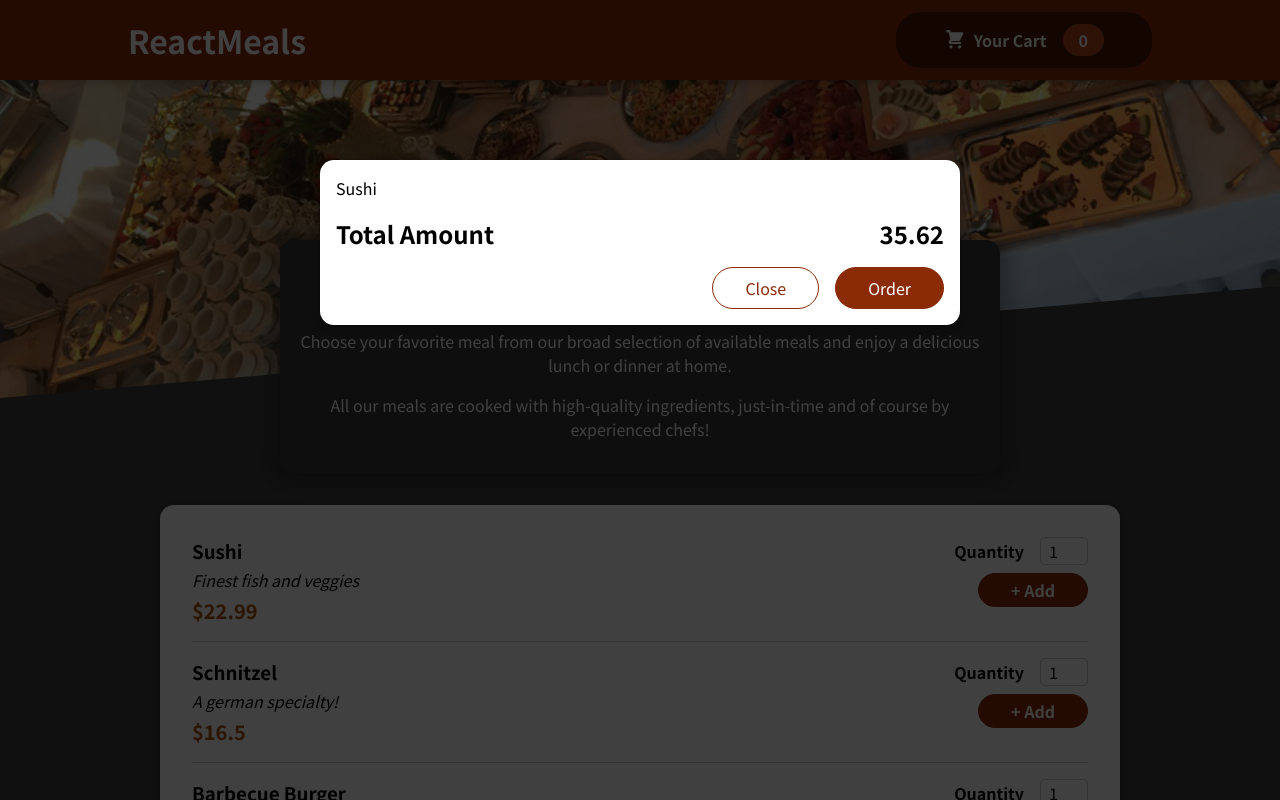
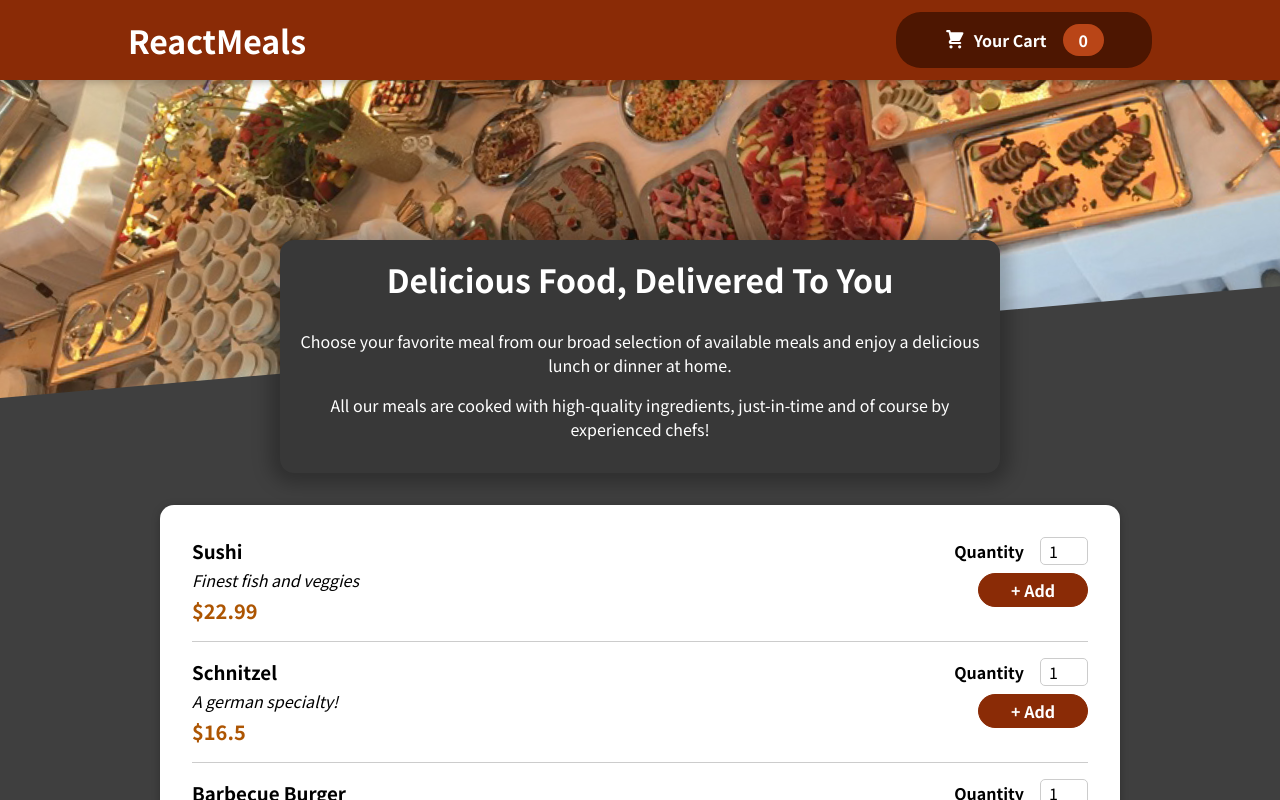
Before and after one commit to nishabdShunya/Restaurant-Website-Using-React, a React (Create React App) app: page / in a window 1280 px wide. Shown: the top 800 px of the page. Built offline with nearby package versions, Linux system fonts and the light colour scheme.

Commit message:
Add. A4-T6-Open and Close Cart - With Solution

```diff
--- a/src/App.js
+++ b/src/App.js
@@ -1,13 +1,23 @@
-import React, { Fragment } from "react";
+import React, { Fragment, useState } from "react";
 import Header from "./components/Layout/Header";
 import Meals from "./components/Meals/Meals";
 import Cart from "./components/Cart/Cart";
 
 function App() {
+  const [showCart, setShowCart] = useState(false);
+
+  const openCartHandler = () => {
+    setShowCart(true);
+  };
+
+  const closeCartHandler = () => {
+    setShowCart(false);
+  };
+
   return (
     <Fragment>
-      <Cart />
-      <Header />
+      {showCart && <Cart onCloseCart={closeCartHandler} />}
+      <Header onOpenCart={openCartHandler} />
       <main>
         <Meals />
       </main>
--- a/src/components/Cart/Cart.js
+++ b/src/components/Cart/Cart.js
@@ -2,11 +2,11 @@ import React from "react";
 import Modal from "../UI/Modal";
 import "./Cart.css";
 
-const Cart = () => {
+const Cart = (props) => {
   const cartItems = [{ id: "c1", name: "Sushi", quantity: 1, price: 12.99 }];
 
   return (
-    <Modal>
+    <Modal onBackdropClick={props.onCloseCart}>
       <ul className="cart-items">
         {cartItems.map((item) => {
           return <li key={item.id}>{item.name}</li>;
@@ -17,7 +17,9 @@ const Cart = () => {
         <span>35.62</span>
       </div>
       <div className="actions">
-        <button className="close-btn">Close</button>
+        <button className="close-btn" onClick={props.onCloseCart}>
+          Close
+        </button>
         <button className="order-btn">Order</button>
       </div>
     </Modal>
--- a/src/components/Layout/Header.js
+++ b/src/components/Layout/Header.js
@@ -3,12 +3,12 @@ import HeaderButton from "./HeaderButton";
 import mealsImage from "../../assets/meals.jpg";
 import "./Header.css";
 
-const Header = () => {
+const Header = (props) => {
   return (
     <Fragment>
       <header className="header">
         <h1>ReactMeals</h1>
-        <HeaderButton />
+        <HeaderButton onClick={props.onOpenCart} />
       </header>
       <div className="main-image">
         <img src={mealsImage} alt="meals" />
--- a/src/components/Layout/HeaderButton.js
+++ b/src/components/Layout/HeaderButton.js
@@ -2,9 +2,9 @@ import React from "react";
 import CartIcon from "../Cart/CartIcon";
 import "./HeaderButton.css";
 
-const HeaderButton = () => {
+const HeaderButton = (props) => {
   return (
-    <button className="header-button">
+    <button className="header-button" onClick={props.onClick}>
       <span className="icon">
         <CartIcon />
       </span>
--- a/src/components/UI/Modal.js
+++ b/src/components/UI/Modal.js
@@ -2,8 +2,8 @@ import React, { Fragment } from "react";
 import ReactDOM from "react-dom";
 import "./Modal.css";
 
-const Backdrop = () => {
-  return <div className="backdrop"></div>;
+const Backdrop = (props) => {
+  return <div className="backdrop" onClick={props.onClick}></div>;
 };
 
 const ModalOverlay = (props) => {
@@ -15,7 +15,10 @@ const Modal = (props) => {
 
   return (
     <Fragment>
-      {ReactDOM.createPortal(<Backdrop />, portalElement)}
+      {ReactDOM.createPortal(
+        <Backdrop onClick={props.onBackdropClick} />,
+        portalElement
+      )}
       {ReactDOM.createPortal(
         <ModalOverlay>{props.children}</ModalOverlay>,
         portalElement
```
